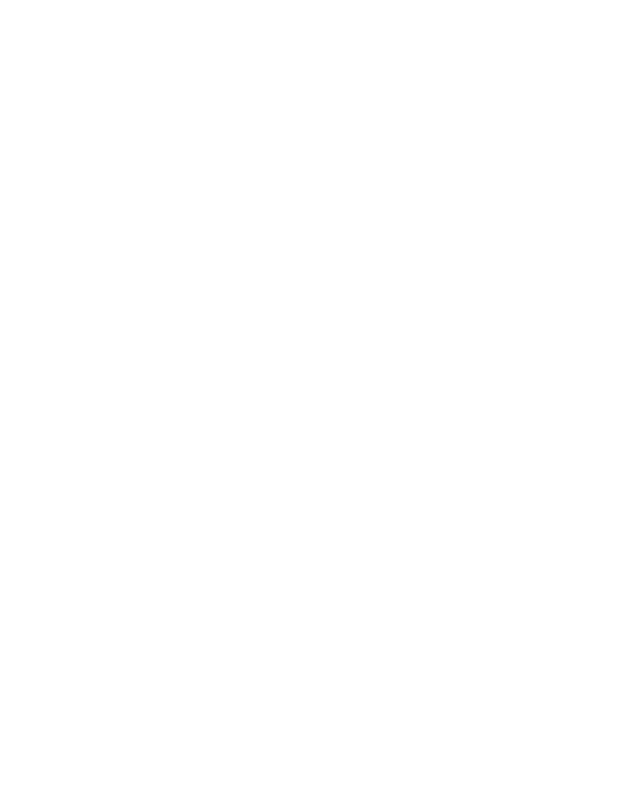
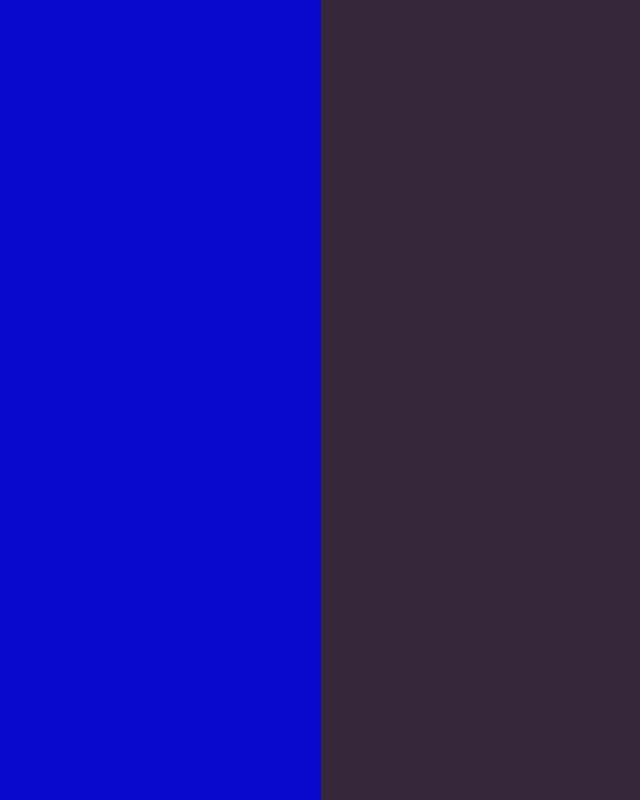
Before and after one commit to oscarvadillog/flexbox-samples, a website: page samples/dynamic-boxes/dynamic-boxes.html in a window 1280 px wide. Shown: the whole page, without its empty margins (319-959 px from the left). Drawn offline with nearby package versions, Linux system fonts and the light colour scheme; files that its build step writes are made by us from their sources.

Commit message:
Updated dynamic-boxes sample

```diff
--- a/samples/dynamic-boxes/dynamic-boxes.html
+++ b/samples/dynamic-boxes/dynamic-boxes.html
@@ -7,9 +7,8 @@
   <title>Flexbox Samples | Dynamic Boxes</title>
   <link rel="stylesheet" href="dynamic-boxes.css">
 </head>
-
 <body>
-
-<script type="text/javascript" src="dynamic-boxes.js"></script>
+  <div id="container"></div>
+  <script type="text/javascript" src="dynamic-boxes.js"></script>
 </body>
 </html>
--- a/samples/dynamic-boxes/dynamic-boxes.js
+++ b/samples/dynamic-boxes/dynamic-boxes.js
@@ -0,0 +1,43 @@
+/**
+ * Generate a random color
+ * @return {string} HEX Color
+ */
+function getRandomColor() {
+  var letters = '0123456789ABCDEF';
+  var color = '#';
+  for (var i = 0; i < 6; i++) {
+    color += letters[Math.floor(Math.random() * 16)];
+  }
+  return color;
+};
+
+/**
+ * Generate a Box element
+ * @return {HTMLElement} Box DOM Element
+ */
+var generateBox = function() {
+  var box = document.createElement('div');
+  box.className = 'dynamic-box';
+  box.style.background = getRandomColor();
+  return box;
+};
+
+/**
+ * It renders a dynamic number of boxes
+ * @return {nothing}
+ */
+var renderBoxes = function() {
+  var nBoxes = Math.floor(Math.random() * 9) + 1;
+  var container = document.getElementById('container');
+  container.innerHTML = '';
+  for (var i = 0; i < nBoxes; i++) {
+    var aux = generateBox();
+    container.appendChild(aux);
+  }
+}
+
+/**
+ * App Boostraping
+ */
+renderBoxes();
+setInterval(renderBoxes, 1000);
--- a/samples/dynamic-boxes/dynamic-boxes.scss
+++ b/samples/dynamic-boxes/dynamic-boxes.scss
@@ -0,0 +1,19 @@
+body {
+  margin: 0;
+  height: 100vh;
+}
+
+#container {
+  height: 100vh;
+  width: 100vw;
+  display: flex;
+  flex-flow: row wrap;
+  justify-content: space-around;
+  align-items: space-around;
+}
+
+.dynamic-box {
+  min-width: 33.33vw;
+  min-height: 33.33vh;
+  flex-grow: 1;
+}
```
Also changed, not shown: samples/dynamic-boxes/dynamic-boxes.css (added), samples/dynamic-boxes/screenshots/dynamic-boxes-01.jpg (added), samples/dynamic-boxes/screenshots/dynamic-boxes-02.jpg (added).
